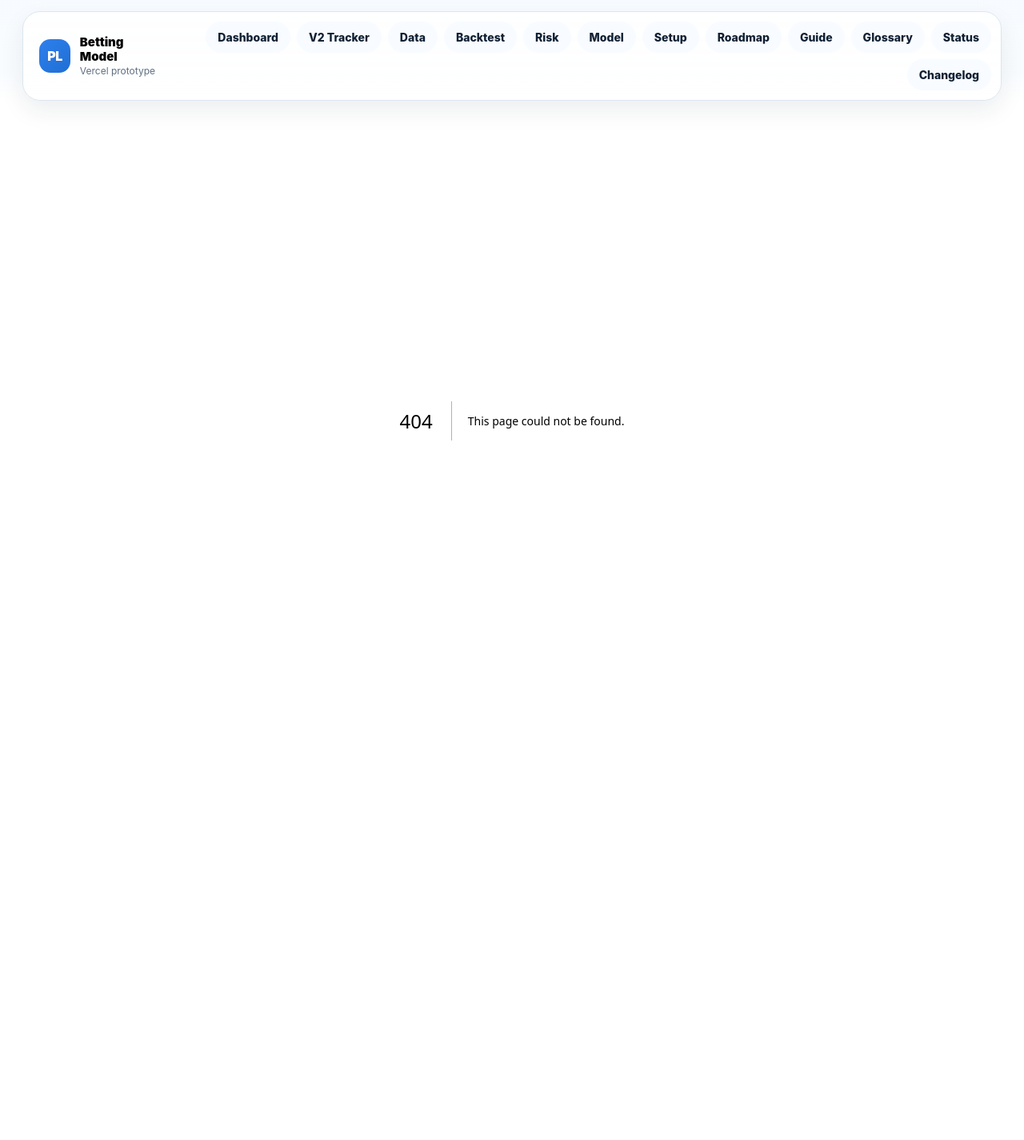
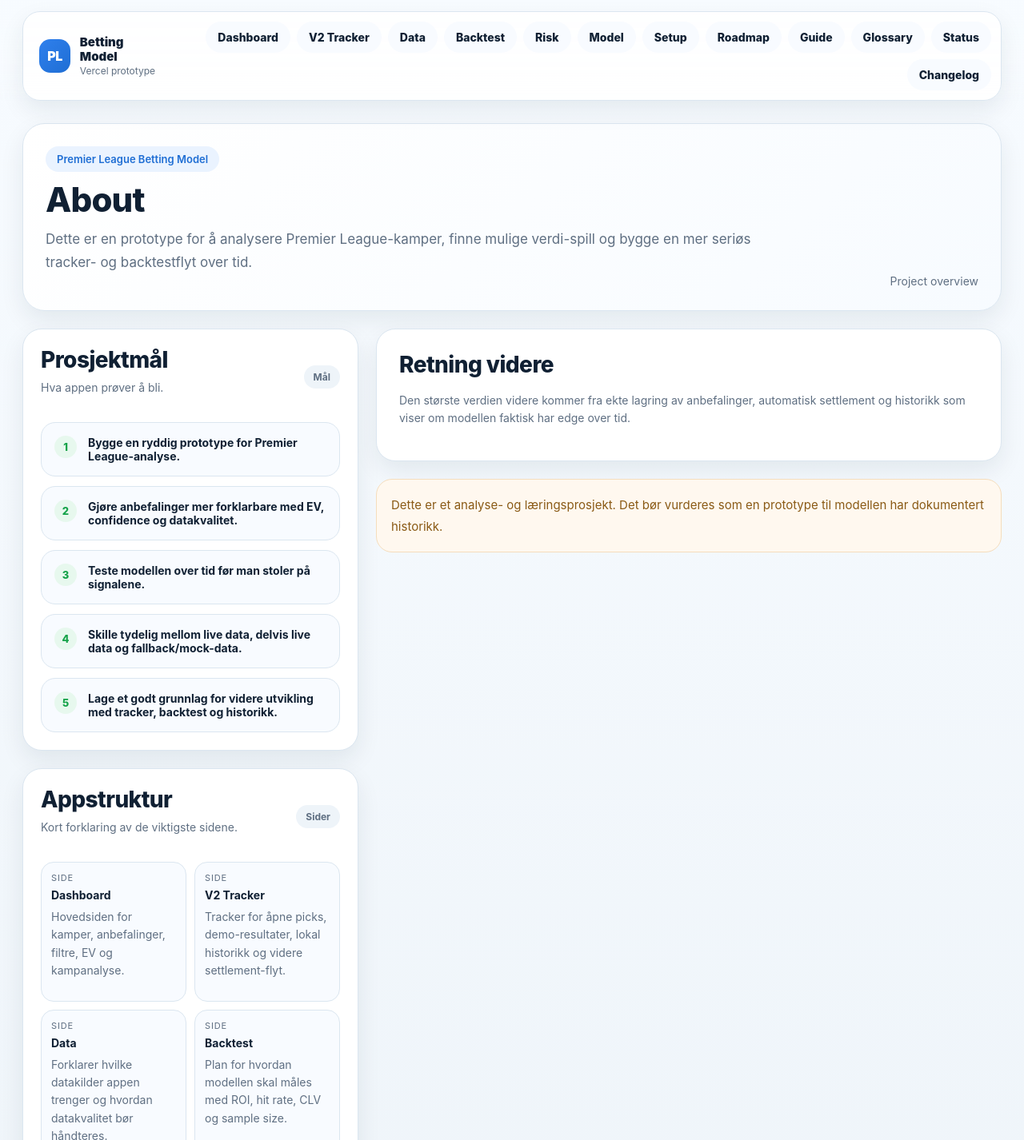
Before and after one commit to hakonnilsen157-commits/PL-betting-model, a Next.js app in the folder pl-vercel-v1/: page /about in a window 1280 px wide. Before the commit this address had no page. Shown: the top 1426 px of the page at 80% size. Before the commit the page ends 926 px from the top, so only its background shows below. Built offline with nearby package versions, Linux system fonts and the light colour scheme.

Commit message:
Add about page

```diff
--- /dev/null
+++ b/pl-vercel-v1/app/about/page.tsx
@@ -0,0 +1,109 @@
+const goals = [
+  'Bygge en ryddig prototype for Premier League-analyse.',
+  'Gjøre anbefalinger mer forklarbare med EV, confidence og datakvalitet.',
+  'Teste modellen over tid før man stoler på signalene.',
+  'Skille tydelig mellom live data, delvis live data og fallback/mock-data.',
+  'Lage et godt grunnlag for videre utvikling med tracker, backtest og historikk.',
+];
+
+const appSections = [
+  {
+    title: 'Dashboard',
+    text: 'Hovedsiden for kamper, anbefalinger, filtre, EV og kampanalyse.',
+  },
+  {
+    title: 'V2 Tracker',
+    text: 'Tracker for åpne picks, demo-resultater, lokal historikk og videre settlement-flyt.',
+  },
+  {
+    title: 'Data',
+    text: 'Forklarer hvilke datakilder appen trenger og hvordan datakvalitet bør håndteres.',
+  },
+  {
+    title: 'Backtest',
+    text: 'Plan for hvordan modellen skal måles med ROI, hit rate, CLV og sample size.',
+  },
+  {
+    title: 'Risk',
+    text: 'Risikoregler og staking-prinsipper for trygg og disiplinert testing.',
+  },
+  {
+    title: 'Setup',
+    text: 'Oversikt over Vercel-oppsett og environment variables.',
+  },
+];
+
+export default function AboutPage() {
+  return (
+    <main className="dashboard-shell">
+      <section className="hero-card">
+        <div className="hero-topline">
+          <div>
+            <div className="eyebrow">Premier League Betting Model</div>
+            <h1 className="hero-title">About</h1>
+            <p className="hero-subtitle">
+              Dette er en prototype for å analysere Premier League-kamper, finne mulige verdi-spill og bygge en mer seriøs tracker- og backtestflyt over tid.
+            </p>
+          </div>
+          <div className="updated-at">Project overview</div>
+        </div>
+      </section>
+
+      <section className="main-grid">
+        <div className="left-column">
+          <section className="list-card">
+            <div className="list-card-header">
+              <div>
+                <h2 className="section-title" style={{ marginBottom: 0 }}>Prosjektmål</h2>
+                <p className="section-subtitle">Hva appen prøver å bli.</p>
+              </div>
+              <div className="badge-soft">Mål</div>
+            </div>
+
+            <div className="reason-list">
+              {goals.map((goal, index) => (
+                <div key={goal} className="reason-card">
+                  <span className="reason-number">{index + 1}</span>
+                  <div className="metric-pill-value">{goal}</div>
+                </div>
+              ))}
+            </div>
+          </section>
+
+          <section className="list-card">
+            <div className="list-card-header">
+              <div>
+                <h2 className="section-title" style={{ marginBottom: 0 }}>Appstruktur</h2>
+                <p className="section-subtitle">Kort forklaring av de viktigste sidene.</p>
+              </div>
+              <div className="badge-soft">Sider</div>
+            </div>
+
+            <div className="metrics-grid" style={{ marginTop: 14 }}>
+              {appSections.map((section) => (
+                <div key={section.title} className="metric-pill" style={{ textAlign: 'left' }}>
+                  <div className="metric-pill-label">Side</div>
+                  <div className="metric-pill-value">{section.title}</div>
+                  <p className="section-subtitle" style={{ marginTop: 8 }}>{section.text}</p>
+                </div>
+              ))}
+            </div>
+          </section>
+        </div>
+
+        <aside className="right-column">
+          <section className="detail-card">
+            <h2 className="section-title">Retning videre</h2>
+            <p className="section-subtitle">
+              Den største verdien videre kommer fra ekte lagring av anbefalinger, automatisk settlement og historikk som viser om modellen faktisk har edge over tid.
+            </p>
+          </section>
+
+          <section className="warning-box">
+            Dette er et analyse- og læringsprosjekt. Det bør vurderes som en prototype til modellen har dokumentert historikk.
+          </section>
+        </aside>
+      </section>
+    </main>
+  );
+}
```
